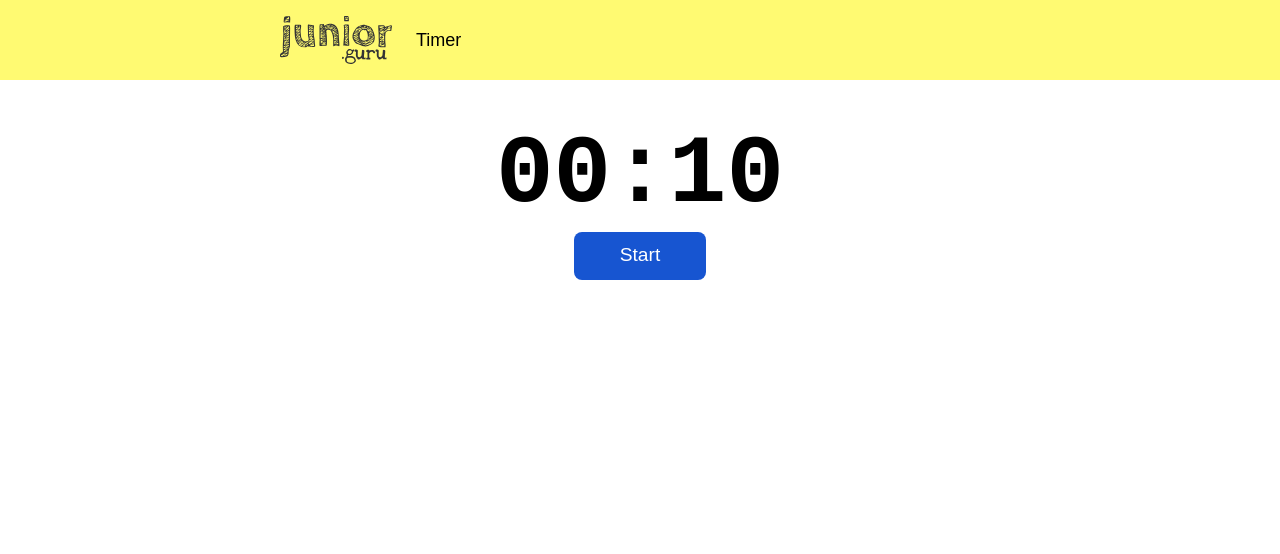
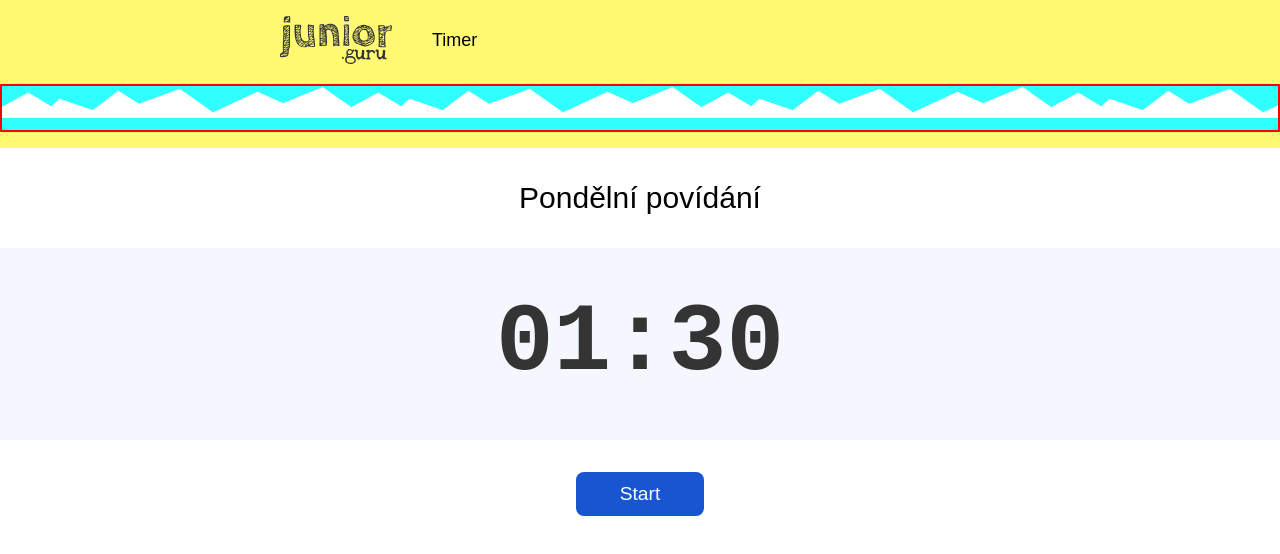
Before and after one commit to kodosa7/timer, a React (Vite) app: page / in a window 1280 px wide. Shown: the top 554 px of the page. Built offline with nearby package versions, Linux system fonts and the light colour scheme; a web font is replaced by a local one.

Commit message:
polished semicolon logic, styling

```diff
--- a/src/components/Header.jsx
+++ b/src/components/Header.jsx
@@ -12,6 +12,7 @@ export default function Header() {
                 </div>
                 <div className="empty-space"></div>
             </div>
+            <div className="eggshell"></div>
         </div>
     )
 }
--- a/src/components/Timer.jsx
+++ b/src/components/Timer.jsx
@@ -1,7 +1,7 @@
 import { useState, useEffect } from 'react';
 
 const Timer = () => {
-    const initialTime = 10.5; // 1 minute and 30 seconds in seconds
+    const initialTime = 90.5; // 1 minute and 30 seconds in seconds
     const [time, setTime] = useState(initialTime);
     const [isRunning, setIsRunning] = useState(false);
     const [semicolon, setSemicolon] = useState(':');
@@ -11,7 +11,7 @@ const Timer = () => {
     useEffect(() => {
         let timer;
 
-        if (isRunning && time > 0) {
+        if (isRunning && time > -.5) {
             timer = setInterval(() => {
                 setTime((prevTime) => prevTime - .5);
                 if (semicolon === " ") {
@@ -20,8 +20,7 @@ const Timer = () => {
                     setSemicolon(" ");
                 }
             }, 500);
-        } else if (time === 0) {
-            console.log("end reached");
+        } else if (time === -.5) {
             setEndReached(true);
             setSemicolon(":");
         }
@@ -62,20 +61,29 @@ const Timer = () => {
 
     return (
         <div>
-            <h1 className="font-mono font-bold text-8xl pt-12">
-                {Math.floor(time / 60).toString().padStart(2, '0')}{semicolon}{Math.floor((time % 60)).toString().padStart(2, '0')}
+            <h1 className="text-3xl py-8">
+                Pondělní povídání
+            </h1>
+            <h1 className="font-mono font-bold text-8xl py-12 text-black bg-lightblue">
+                {
+                    !endReached
+                        ?
+                            `${String(Math.floor(time / 60)).padStart(2, '0')}${semicolon}${String(Math.floor(time % 60)).padStart(2, '0')}`
+                        :
+                            <span className="text-blue">STOP!</span>
+                }
             </h1>
             {
                 !endReached
                     ?
-                        <button className="text-white m-2" onClick={handleButtonClick}>{buttonLabel}</button>
+                        <button className="text-white mx-2 my-8" onClick={handleButtonClick}>{buttonLabel}</button>
                     :
-                        <button className="text-white m-2" onClick={handleFinalResetClick}>Reset</button>
+                        <button className="text-white mx-2 my-8" onClick={handleFinalResetClick}>Reset</button>
             }
             {
                 !endReached && !isRunning && time !== initialTime
                     ?
-                        <button className="text-white m-2" onClick={handleResetClick}>Reset</button>
+                        <button className="text-white mx-2 my-8" onClick={handleResetClick}>Reset</button>
                     :
                         <span></span>
             }
--- a/src/hardcoded.css
+++ b/src/hardcoded.css
@@ -21,7 +21,6 @@ h1 {
 
 button {
     border-radius: 8px;
-    border: 2px solid transparent;
     padding: 0.4em 2.3em;
     font-size: 1.2em;
     font-weight: 500;
@@ -30,12 +29,9 @@ button {
     cursor: pointer;
     transition: 0.25s;
 }
-  button:hover {
+
+button:hover {
     background-color: #1448b2;
-}
-  button:focus,
-  button:focus-visible {
-    outline: 4px auto -webkit-focus-ring-color;
 }
 
 .header-container {
@@ -46,13 +42,23 @@ button {
     display: flex;
     justify-content: space-around;
     align-items: center;
-    background-color: #fffa72;
     max-width: 720px;
+    padding-bottom: 1.3rem;
+}
+
+.eggshell {
+    background-image: url("./assets/eggshell-i.svg");
+    height: 3rem;
+    background-repeat: repeat-x;
+    background-color: #30ffff;
+    border: 2px solid red;
+    /* background-position: bottom; */
+    /* background-size: auto 3rem; */
 }
 
 .logo {
     margin-left: 0;
-    padding-right 1rem;
+    padding-right: 1rem;
 }
 
 .label {
--- a/src/output.css
+++ b/src/output.css
@@ -546,12 +546,28 @@ video {
   --tw-backdrop-sepia:  ;
 }
 
-.m-2{
-  margin: 0.5rem;
+.mx-2{
+  margin-left: 0.5rem;
+  margin-right: 0.5rem;
+}
+
+.my-8{
+  margin-top: 2rem;
+  margin-bottom: 2rem;
 }
 
 .w-28{
   width: 7rem;
+}
+
+.bg-lightblue{
+  --tw-bg-opacity: 1;
+  background-color: rgb(244 248 254 / var(--tw-bg-opacity));
+}
+
+.py-12{
+  padding-top: 3rem;
+  padding-bottom: 3rem;
 }
 
 .py-4{
@@ -559,12 +575,18 @@ video {
   padding-bottom: 1rem;
 }
 
-.pt-12{
-  padding-top: 3rem;
+.py-8{
+  padding-top: 2rem;
+  padding-bottom: 2rem;
 }
 
 .font-mono{
   font-family: Chivo Mono, monospace;
+}
+
+.text-3xl{
+  font-size: 1.875rem;
+  line-height: 2.25rem;
 }
 
 .text-8xl{
@@ -581,6 +603,16 @@ video {
   font-weight: 700;
 }
 
+.text-black{
+  --tw-text-opacity: 1;
+  color: rgb(52 52 52 / var(--tw-text-opacity));
+}
+
+.text-blue{
+  --tw-text-opacity: 1;
+  color: rgb(15 98 254 / var(--tw-text-opacity));
+}
+
 .text-white{
   --tw-text-opacity: 1;
   color: rgb(255 255 255 / var(--tw-text-opacity));
--- a/tailwind.config.js
+++ b/tailwind.config.js
@@ -12,7 +12,8 @@ module.exports = {
       colors: {
         "black": "#343434",
         "yellow": "#fffa72",
-        "blue": "#0f62fe"
+        "blue": "#0f62fe",
+        "lightblue": "#f4f8fe"
       }
     }
   },
```
Also changed, not shown: src/assets/eggshell-i.svg (added).
